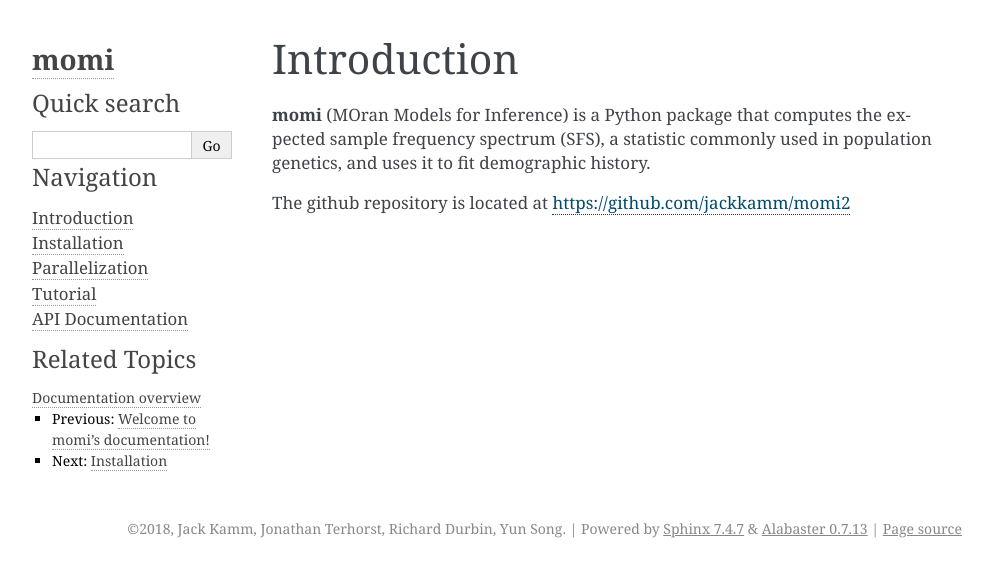
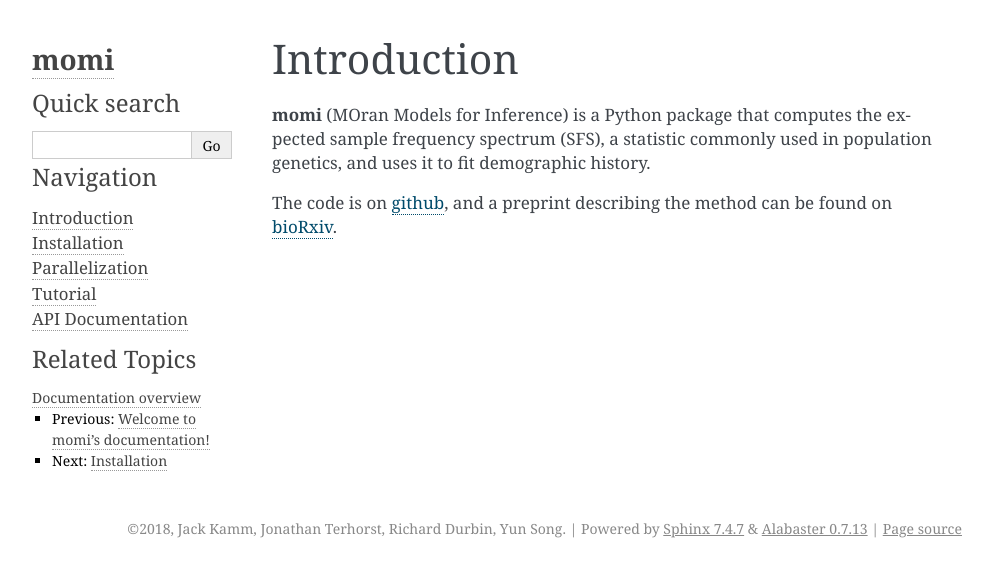
Before and after one commit to popgenmethods/momi2, a Sphinx documentation site: the page built from docs/introduction.rst, in a window 1280 px wide. Shown: the top 577 px of the page, without its empty margins (148-1141 px from the left). Built offline with Sphinx 7.4.7, drawn with Linux system fonts in a browser that asks for light colours.

Commit message:
link to preprint

```diff
--- a/docs/introduction.rst
+++ b/docs/introduction.rst
@@ -8,4 +8,5 @@
 the expected sample frequency spectrum (SFS), a statistic commonly used
 in population genetics, and uses it to fit demographic history.
 
-The github repository is located at https://github.com/jackkamm/momi2
+The code is on `github <https://github.com/jackkamm/momi2>`_, and a preprint
+describing the method can be found on `bioRxiv <https://www.biorxiv.org/content/early/2018/03/23/287268>`_.
```
Also changed, not shown: README.md (+4 -1 lines), 2 other files.
